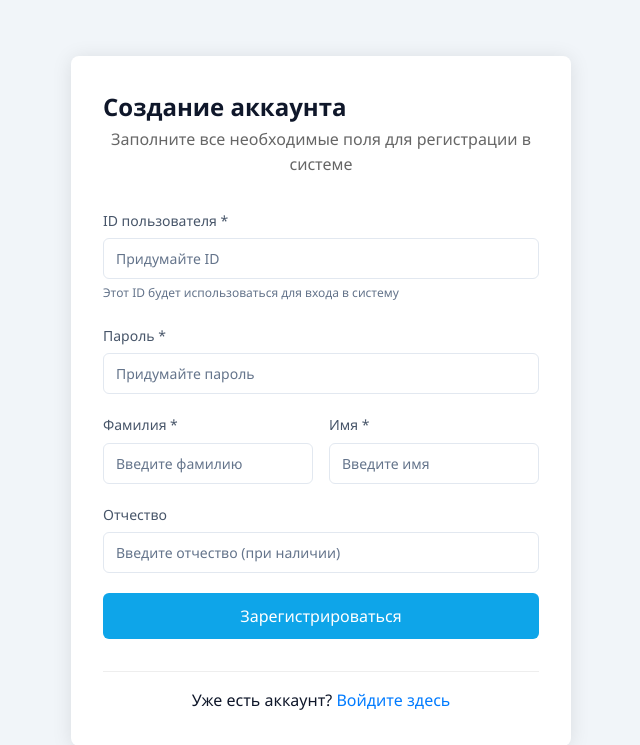
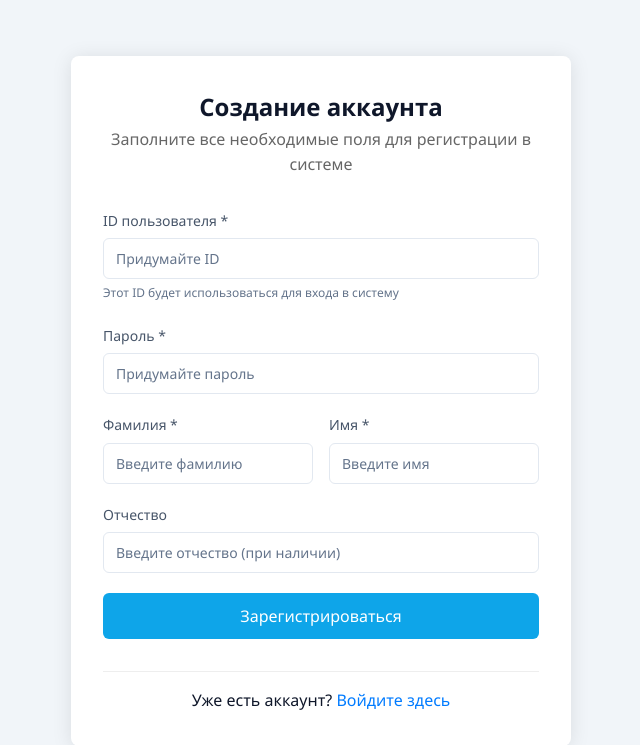
Before and after one commit to semended/CalendarProject, a Flask app: page /registration in a window 1280 px wide. Shown: the part 95-840 px from the top of the page, without its empty margins (319-959 px from the left). Run offline with Flask 3, Linux system fonts and the light colour scheme; some libraries are stand-ins or nearby versions.

Commit message:
adding changes

```diff
--- a/server.py
+++ b/server.py
@@ -47,13 +47,15 @@ def exit_page():
 
 
 @app.route('/', methods=['GET', 'POST'])
-def start_page(error=None):
+def start_page():
 	print('Зашёл в start_page. User_id ->', current_user.get_id())
 
 	if current_user.get_id() is not None:
 		return redirect(url_for('main_page'))
 
 	if request.method == 'GET':
+		# Получаем текст ошибки из query-параметра, если он есть
+		error = request.args.get('error')
 		return render_template('start.html', error=error)
 	else:
 		if request.form.get('name') is None:
--- a/static/css/style.css
+++ b/static/css/style.css
@@ -1669,6 +1669,10 @@ body {
         flex-direction: column;
         gap: 0;
     }
+}
+/* Центрирование заголовка на странице регистрации */
+.register-container h2 {
+    text-align: center;
 }
 
 /* Стили для новой структуры главной страницы */
```
Also changed, not shown: 1 other file.
